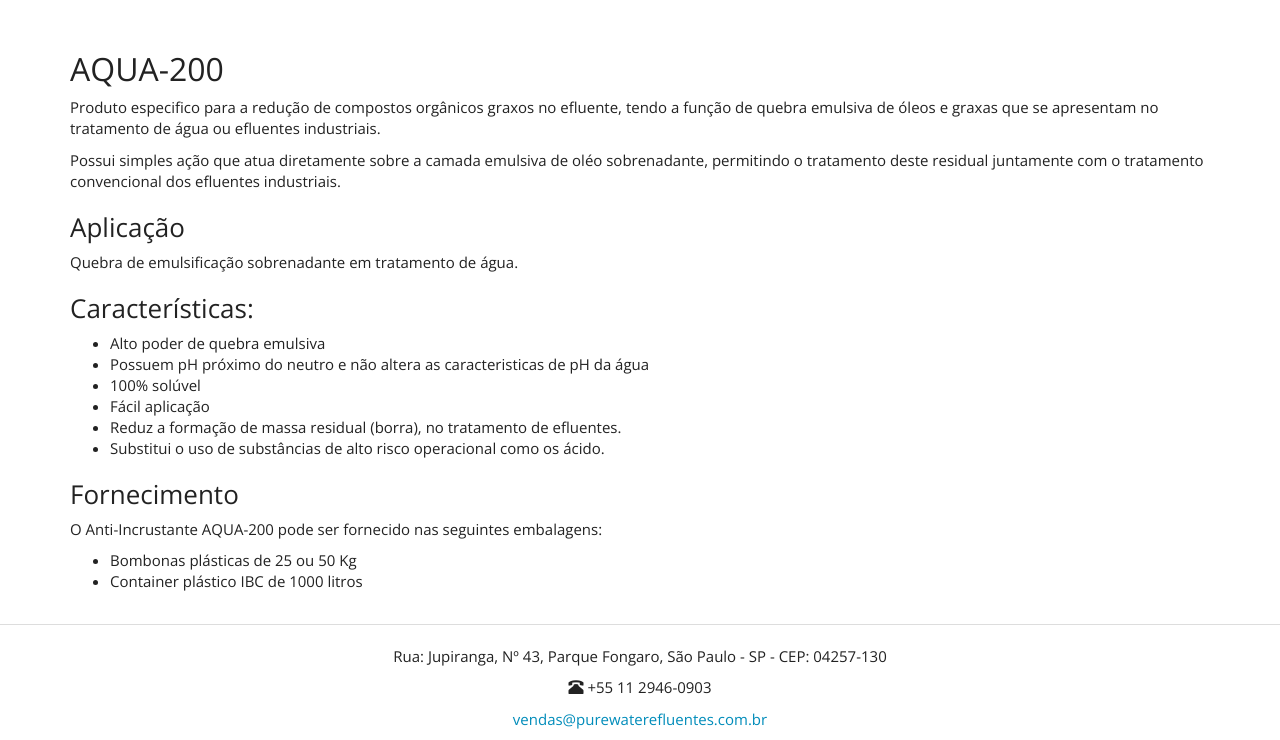
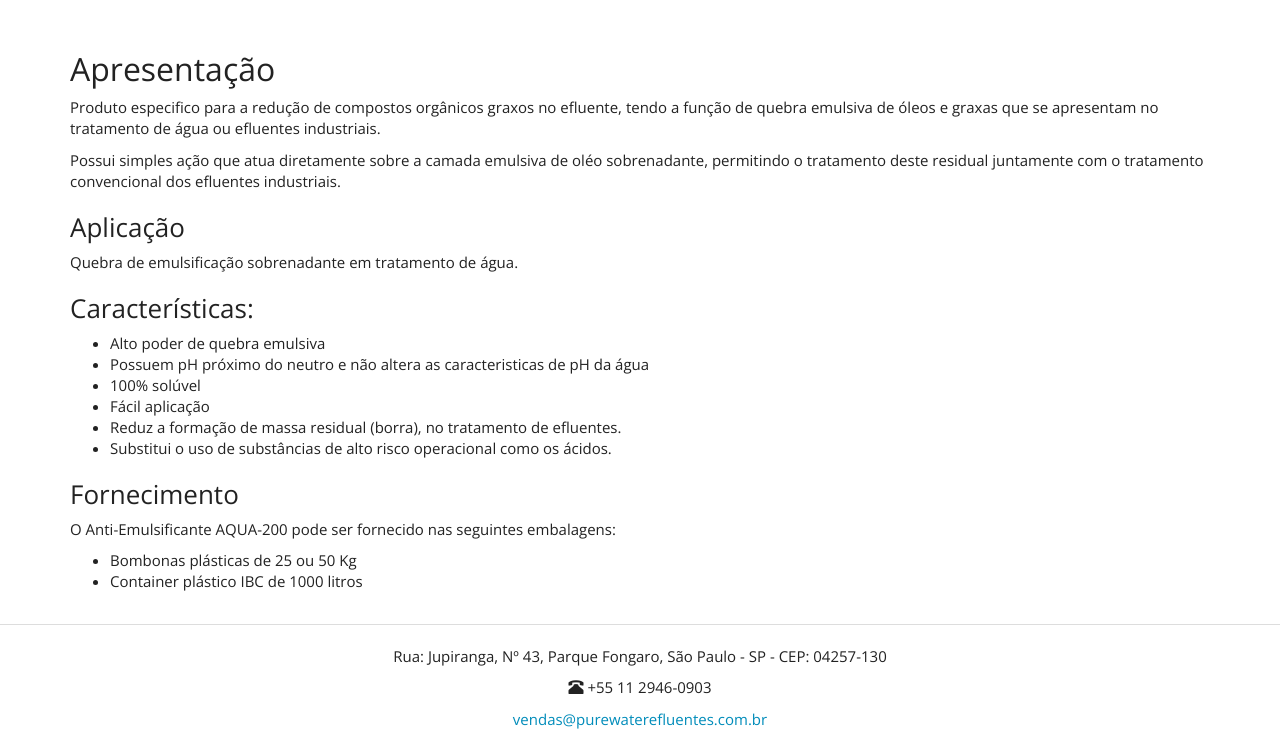
Before and after one commit to purewaterefluentes/purewaterefluentes.github.io, a Jekyll site: the page built from produtos/anti-emulsificante.md, in a window 1280 px wide and 1034 px high. Shown: the part 294-1034 px from the top of the window. Built offline with Jekyll 4.4.1, drawn with Linux system fonts in a browser that asks for light colours; nearby versions of some CDN libraries; library files that are not in the unit come from our copies.

Commit message:
Update anti-emulsificante.md

```diff
--- a/produtos/anti-emulsificante.md
+++ b/produtos/anti-emulsificante.md
@@ -5,7 +5,7 @@
 subtitle: Anti-Emulsificante
 ---
 
-## AQUA-200
+## Apresentação
 
 Produto especifico para a redução de compostos orgânicos graxos no efluente, tendo a função de quebra  emulsiva de óleos e graxas que se apresentam no tratamento de água ou efluentes industriais.
 
@@ -21,11 +21,11 @@
 - 100% solúvel
 - Fácil aplicação
 - Reduz a formação de massa residual (borra), no tratamento de efluentes.
-- Substitui o uso de substâncias de alto risco operacional como os ácido.
+- Substitui o uso de substâncias de alto risco operacional como os ácidos.
 
 
 ### Fornecimento
-O Anti-Incrustante AQUA-200 pode ser fornecido nas seguintes embalagens:
+O Anti-Emulsificante AQUA-200 pode ser fornecido nas seguintes embalagens:
 
 - Bombonas plásticas de 25 ou 50 Kg
 - Container plástico IBC de 1000 litros
```
